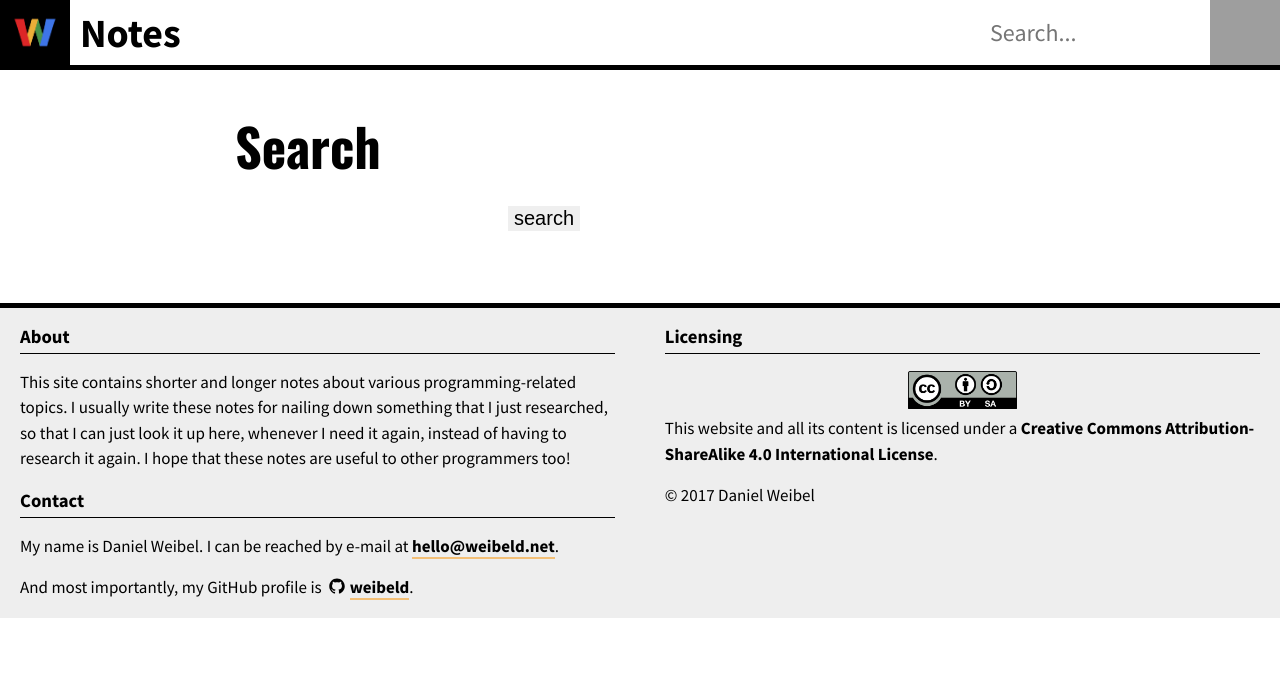
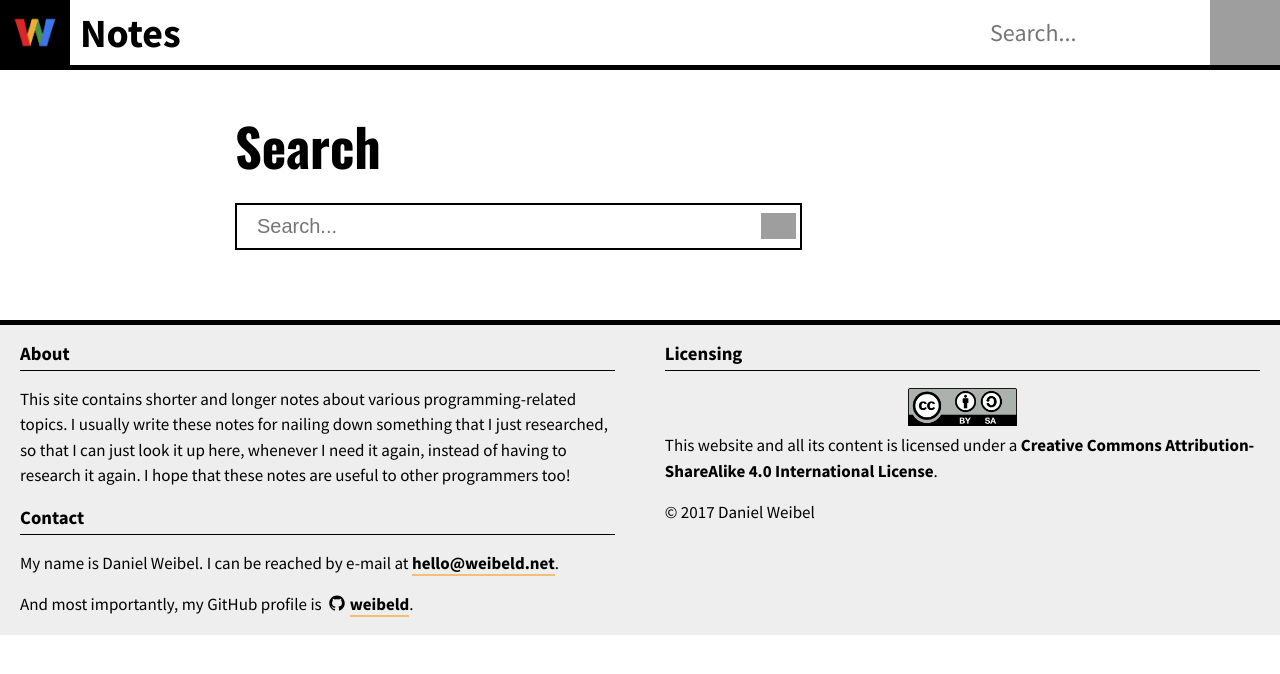
Before and after one commit to weibeld/OLD-weibeld-notes, a Jekyll site: the page built from _pages/search.html, in a window 1280 px wide. Shown: the top 674 px of the page. Built offline with Jekyll 4.4.1, drawn with Linux system fonts in a browser that asks for light colours; some web fonts are replaced; grey boxes are pictures that could not be loaded.

Commit message:
Finish integrating search bar on Search page
There's an inconsistent rendering on Firefox mobile

```diff
--- a/_includes/search-box-body.html
+++ /dev/null
@@ -1,5 +0,0 @@
-<form action="{{ '/search/' | relative_url }}" method="get">
-  <label for="search-box"></label>
-  <input type="text" id="search-box-body" name="query">
-  <input type="submit" value="search">
-</form>
--- a/_includes/search-box-header.html
+++ /dev/null
@@ -1,5 +0,0 @@
-<form action="{{ '/search/' | relative_url }}" method="get">
-  <label for="header-search-input"></label>
-  <input type="text" id="header-search-input" name="query" placeholder="Search...">
-  <input type="submit" id="header-search-submit" value="&nbsp;">
-</form>
--- a/_pages/search.html
+++ b/_pages/search.html
@@ -8,7 +8,10 @@ permalink: /search/
 
 <h1 class="categories-title">Search</h1>
 
-{% include search-box-body.html %}
+<form id="body-search-form" action="{{ '/search/' | relative_url }}" method="get">
+  <input id="body-search-text" type="search" name="query" placeholder="Search...">
+  <button id="body-search-submit" type="submit"></button>
+</form>
 
 <!-- Placeholder for search results -->
 <ul id="search-result-list"></ul>
--- a/_sass/_layout.scss
+++ b/_sass/_layout.scss
@@ -277,11 +277,34 @@ ul.breadcrumbs {
     }
   }
 }
+// Search bar (on search page)
+#body-search-form {
+  display: inline-flex;
+  width: 70%;
+  border: 2px solid;
+  #body-search-text {
+    padding: 0.5rem 1rem;
+    width: 100%;
+  }
+  #body-search-submit {
+    width: 2.25rem;
+    background-repeat: no-repeat;
+    background-position: center center;
+    background-size: 1.75rem;
+    background-image: url('icons/search-black.svg');
+    background-color: white ;
+    &:hover {
+      background-color: black;
+      background-image: url('icons/search-white.svg');
+    }
+  }
+}
 // Search results
 #search-result-list {
   margin-top: 1.5rem;
   li {
     margin: 1rem 0;
+    text-align: left;
   }
 }
 .search-result {
--- a/js/search.js
+++ b/js/search.js
@@ -40,7 +40,10 @@
 
   // Step 2: perform the search (with lunr)
   if (searchTerm) {
-    document.getElementById('search-box-body').setAttribute("value", searchTerm);
+    var textBox = document.getElementById('body-search-text');
+    // Don't focus on mobile to avoid that soft-keyboard pops up
+    if (window.matchMedia("(pointer: fine)").matches) textBox.focus();
+    textBox.value = searchTerm;
 
     // Initalize lunr with the fields it will be searching on. I've given title
     // a boost of 10 to indicate matches on this field are more important.
```
